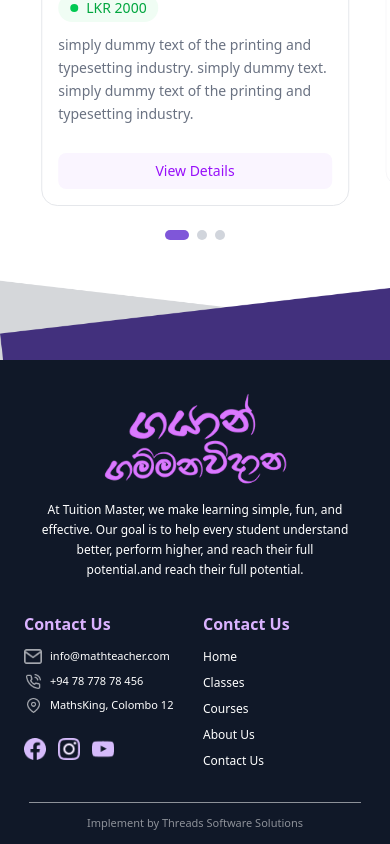
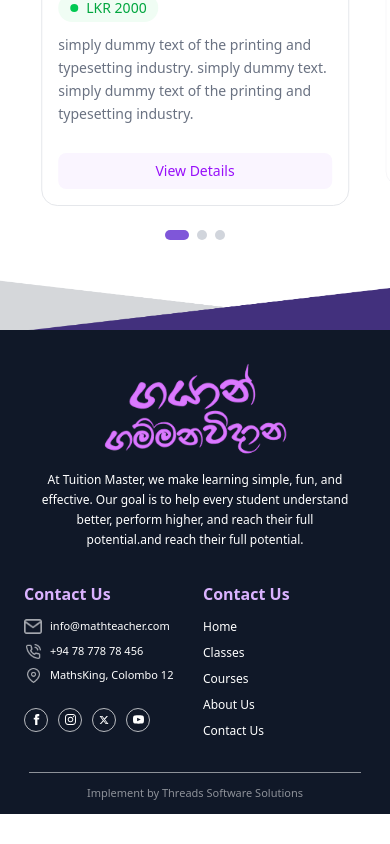
Before and after one commit to gomes-milindu/Combined_Mathematics_Frontend, a React (Vite) app: page / in a window 390 px wide. Shown: the part 2670-3514 px from the top of the page. After the commit the page ends 3484 px from the top, so only its background shows below. Built offline with nearby package versions, Linux system fonts and the light colour scheme.

Commit message:
footer changes

```diff
--- a/src/components/Footer.jsx
+++ b/src/components/Footer.jsx
@@ -14,7 +14,7 @@ function Footer() {
       <section className="relative w-full h-auto">
         {/* Background decorative layers */}
         <div
-          className="w-full h-[80px] md:h-[115px] bg-cover bg-no-repeat relative"
+          className="w-full h-[50px] md:h-[115px] bg-cover bg-no-repeat relative"
           style={{ backgroundImage: `url(${rect6})` }}
         >
           <div
@@ -69,20 +69,32 @@ function Footer() {
                     <div>MathsKing, Colombo 12</div>
                   </div>
                 </div>
-                {/* Social Icons */}
-                <div className="flex flex-row gap-3 mt-3">
-                  <div
-                    className="w-[22px] h-[22px] bg-contain bg-no-repeat bg-center"
-                    style={{ backgroundImage: `url(${fb})` }}
-                  ></div>
-                  <div
-                    className="w-[22px] h-[22px] bg-contain bg-no-repeat bg-center"
-                    style={{ backgroundImage: `url(${insta})` }}
-                  ></div>
-                  <div
-                    className="w-[22px] h-[22px] bg-contain bg-no-repeat bg-center"
-                    style={{ backgroundImage: `url(${youtube})` }}
-                  ></div>
+                {/* Social Icons - Small thin outlined circles matching Figma */}
+                <div className="flex flex-row gap-2.5 mt-3">
+                  {/* Facebook */}
+                  <a href="#" className="w-[24px] h-[24px] rounded-full border border-white/70 flex items-center justify-center">
+                    <svg xmlns="http://www.w3.org/2000/svg" width="11" height="11" viewBox="0 0 24 24" fill="white">
+                      <path d="M9 8h-3v4h3v12h5v-12h3.642l.358-4h-4v-1.667c0-.955.192-1.333 1.115-1.333h2.885v-5h-3.808c-3.596 0-5.192 1.583-5.192 4.615v3.385z" />
+                    </svg>
+                  </a>
+                  {/* Instagram */}
+                  <a href="#" className="w-[24px] h-[24px] rounded-full border border-white/70 flex items-center justify-center">
+                    <svg xmlns="http://www.w3.org/2000/svg" width="11" height="11" viewBox="0 0 24 24" fill="white">
+                      <path d="M12 2.163c3.204 0 3.584.012 4.85.07 3.252.148 4.771 1.691 4.919 4.919.058 1.265.069 1.645.069 4.849 0 3.205-.012 3.584-.069 4.849-.149 3.225-1.664 4.771-4.919 4.919-1.266.058-1.644.07-4.85.07-3.204 0-3.584-.012-4.849-.07-3.26-.149-4.771-1.699-4.919-4.92-.058-1.265-.07-1.644-.07-4.849 0-3.204.013-3.583.07-4.849.149-3.227 1.664-4.771 4.919-4.919 1.266-.057 1.645-.069 4.849-.069zm0-2.163c-3.259 0-3.667.014-4.947.072-4.358.2-6.78 2.618-6.98 6.98-.059 1.281-.073 1.689-.073 4.948 0 3.259.014 3.668.072 4.948.2 4.358 2.618 6.78 6.98 6.98 1.281.058 1.689.072 4.948.072 3.259 0 3.668-.014 4.948-.072 4.354-.2 6.782-2.618 6.979-6.98.059-1.28.073-1.689.073-4.948 0-3.259-.014-3.667-.072-4.947-.196-4.354-2.617-6.78-6.979-6.98-1.281-.059-1.69-.073-4.949-.073zm0 5.838c-3.403 0-6.162 2.759-6.162 6.162s2.759 6.163 6.162 6.163 6.162-2.759 6.162-6.163c0-3.403-2.759-6.162-6.162-6.162zm0 10.162c-2.209 0-4-1.79-4-4 0-2.209 1.791-4 4-4s4 1.791 4 4c0 2.21-1.791 4-4 4zm6.406-11.845c-.796 0-1.441.645-1.441 1.44s.645 1.44 1.441 1.44c.795 0 1.439-.645 1.439-1.44s-.644-1.44-1.439-1.44z" />
+                    </svg>
+                  </a>
+                  {/* Twitter/X */}
+                  <a href="#" className="w-[24px] h-[24px] rounded-full border border-white/70 flex items-center justify-center">
+                    <svg xmlns="http://www.w3.org/2000/svg" width="10" height="10" viewBox="0 0 24 24" fill="white">
+                      <path d="M18.244 2.25h3.308l-7.227 8.26 8.502 11.24H16.17l-5.214-6.817L4.99 21.75H1.68l7.73-8.835L1.254 2.25H8.08l4.713 6.231zm-1.161 17.52h1.833L7.084 4.126H5.117z" />
+                    </svg>
+                  </a>
+                  {/* YouTube */}
+                  <a href="#" className="w-[24px] h-[24px] rounded-full border border-white/70 flex items-center justify-center">
+                    <svg xmlns="http://www.w3.org/2000/svg" width="11" height="11" viewBox="0 0 24 24" fill="white">
+                      <path d="M19.615 3.184c-3.604-.246-11.631-.245-15.23 0-3.897.266-4.356 2.62-4.385 8.816.029 6.185.484 8.549 4.385 8.816 3.6.245 11.626.246 15.23 0 3.897-.266 4.356-2.62 4.385-8.816-.029-6.185-.484-8.549-4.385-8.816zm-10.615 12.816v-8l8 3.993-8 4.007z" />
+                    </svg>
+                  </a>
                 </div>
               </div>
 
```
